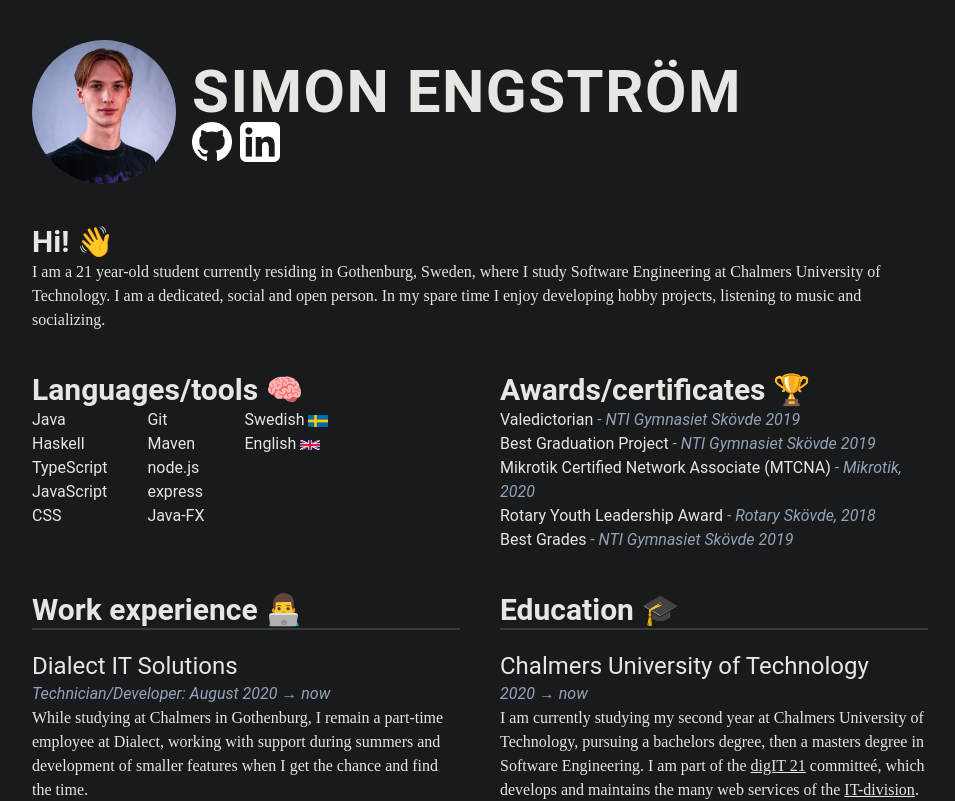
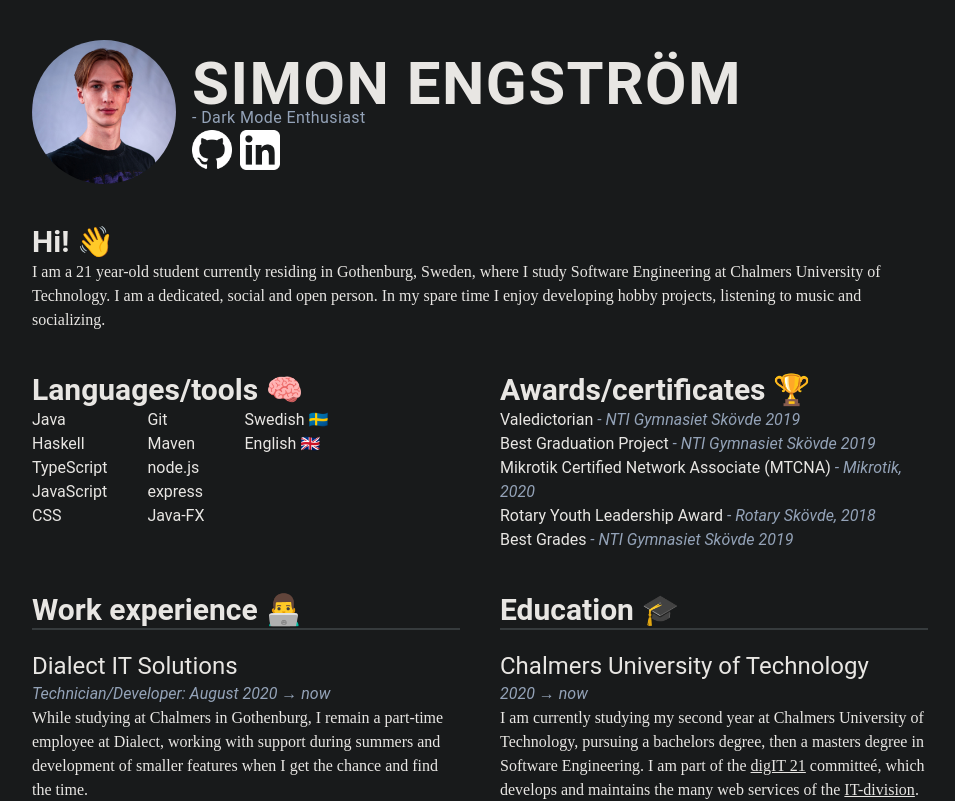
Before and after one commit to simonengstrm/simonengstrm.github.io, a Next.js app: page / in a window 1280 px wide. Shown: the top 801 px of the page, without its empty margins (160-1115 px from the left). Built offline with nearby package versions, Linux system fonts and the light colour scheme.

Commit message:
Funny catchphrases 😭😭😭😭😭

```diff
--- a/pages/index.tsx
+++ b/pages/index.tsx
@@ -6,6 +6,12 @@
 import swedish from '../public/icons/sweden.png'
 
 function Header() {
+
+    function random() {
+        let titles : Array<string> = ["Chalmers SE student", "Software Engineering student", "Dark Mode Enthusiast", "Github Streak Addict"];
+        let randomIndex : number = Math.floor(Math.random()*titles.length);
+        return titles.at(randomIndex);
+    }
 
     return (
         <div>
@@ -16,6 +22,7 @@
                 <div className="flex flex-col">
                     <div>
                         <p className="text-6xl tracking-wide font-bold">SIMON ENGSTRÖM</p>
+                        <p className="text-slate-400 tracking-wide -mt-2"> - {random()}</p>
                     </div>
                     <div>
                         <Links centered={false}/>
@@ -77,8 +84,8 @@
                     <li>Java-FX</li>
                 </ul>
                 <ul>
-                    <li>Swedish <img src={swedish.src} className="inline w-5"/></li>
-                    <li>English <img src={english.src} className="inline w-5"/></li>
+                    <li>Swedish 🇸🇪</li>
+                    <li>English 🇬🇧</li>
                 </ul>
             </div>
         </div>
--- a/tailwind.config.js
+++ b/tailwind.config.js
@@ -20,7 +20,7 @@
             }
         },
         animation: {
-            'fade-in-down': 'fade-in-down 0.25s ease-out'
+            'fade-in-down': 'fade-in-down 0.30s ease-out'
         },
 
         colors : {
```
Also changed, not shown: 2 other files (tests, documents, lock files or other folders).
